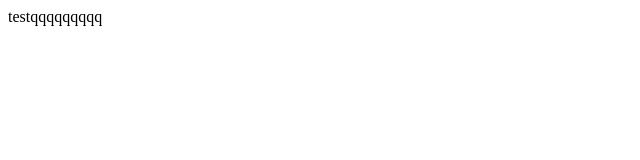
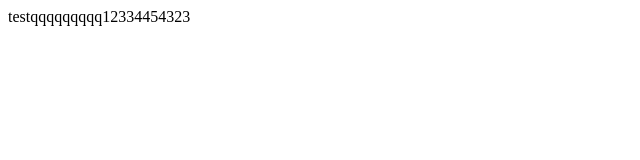
Before and after one commit to phufarpsw/innisfree-webtech, a plain HTML site: page test.html in a window 1280 px wide. Shown: the whole page, without its empty margins (0-640 px from the left). Drawn offline with Linux system fonts and the light colour scheme.

Commit message:
test kubb

```diff
--- a/test.html
+++ b/test.html
@@ -6,6 +6,6 @@
     <title>Document</title>
 </head>
 <body>
-    <p>testqqqqqqqqq</p>
+    <p>testqqqqqqqqq12334454323</p>
 </body>
 </html>
```
